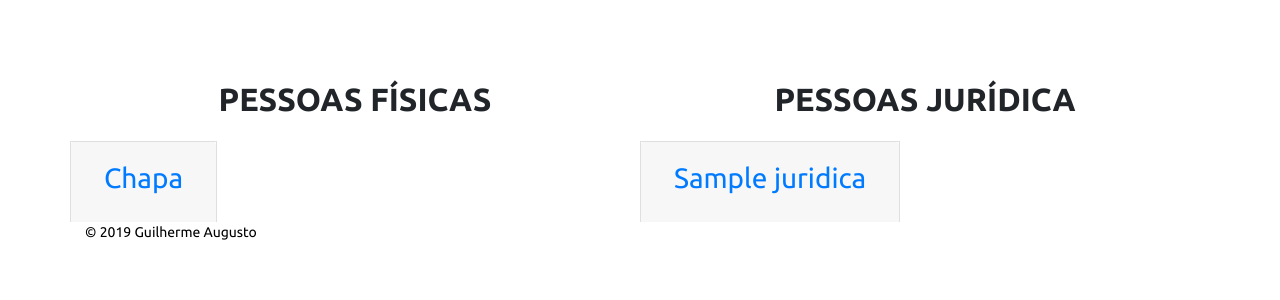
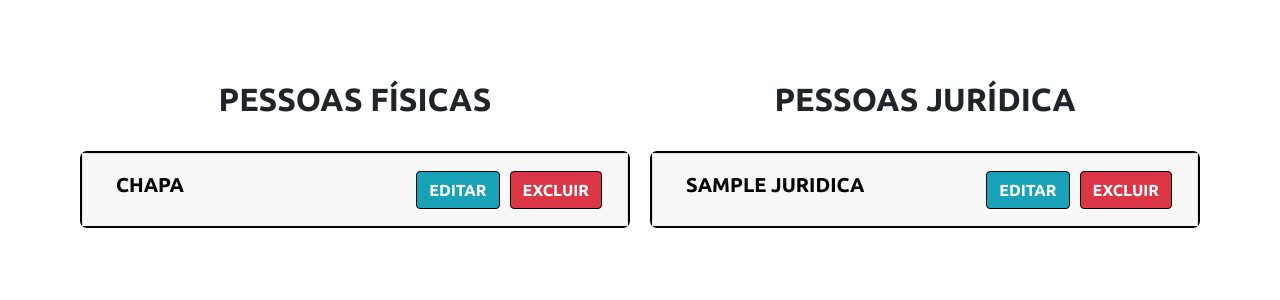
Before and after one commit to ChapaBr/agenda, a PHP site: page / in a window 1280 px wide. Shown: the part 92-392 px from the top of the page. Run offline with PHP 8.4, Linux system fonts and the light colour scheme; data comes from the database, SQL or seed files in the repository; tables that the repository leaves empty hold one stand-in row (values such as "Sample post").

Commit message:
Origin Master

```diff
--- a/assets/css/main.css
+++ b/assets/css/main.css
@@ -60,3 +60,41 @@ div.form-box select.custom-select {
 	border-radius: 7px;
 	color: #525252;
 }
+
+div.accordion {
+	width: 100%;
+	border: 2px solid #000;
+	border-radius: 7px;
+	margin: 10px;
+	text-align: center;
+}
+
+div.accordion button {
+	text-decoration: none;
+	color: #000;
+	text-transform: uppercase;
+	text-align: center;
+	font-weight: 700;
+	float: left;
+}
+
+div.accordion button h3 {
+	font-weight: 700;
+	font-size: 20px;
+}
+
+div.accordion button:hover {
+	text-decoration: none;
+	color: #303030;
+}
+
+div.accordion button.btn-edit {
+	float: right;
+	border: 1.3px solid #000;
+	margin: 5px;
+	color: #fff;
+}
+
+div.accordion button.btn-edit:hover {
+	color: #000;
+}
--- a/index.php
+++ b/index.php
@@ -12,11 +12,92 @@ $link = $con -> conecta_mysql();
 		<div class="row">
 			<div class="col-lg-6">
 				<h2 class="title">Pessoas Físicas</h2>
-				<?php require_once('lista_pessoa_fisica.php');?>
+
+				<?php
+				$success_delete = isset($_GET['success-delete']) ? $_GET['success-delete'] : 0;
+				$erro_delete = isset($_GET['erro-delete']) ? $_GET['erro-delete'] : 0;
+				$success_edit = isset($_GET['success-edit']) ? $_GET['success-edit'] : 0;
+				$erro_edit = isset($_GET['erro-edit']) ? $_GET['erro-edit'] : 0;
+				if ($success_delete == 1) {
+						echo '<div class="alert alert-success text-center" role="alert">
+								<strong>EXCLUIDO COM SUCESSO!</strong>
+								<button type="button" class="close" data-dismiss="alert" aria-label="Close">
+    								<span aria-hidden="true">&times;</span>
+  							  	</button>
+							  </div>';
+					}
+					if ($erro_delete == 1) {
+					 	echo '<div class="alert alert-danger text-center" role="alert">
+								<strong>ERRO AO TENTAR EXCLUIR</strong>
+								<button type="button" class="close" data-dismiss="alert" aria-label="Close">
+    								<span aria-hidden="true">&times;</span>
+  							  	</button>
+							  </div>';
+					 }
+
+					 if ($success_edit == 1) {
+						echo '<div class="alert alert-success text-center" role="alert">
+								<strong>EDITADO COM SUCESSO!</strong>
+								<button type="button" class="close" data-dismiss="alert" aria-label="Close">
+    								<span aria-hidden="true">&times;</span>
+  							  	</button>
+							  </div>';
+					}
+					if ($erro_edit == 1) {
+					 	echo '<div class="alert alert-danger text-center" role="alert">
+								<strong>ERRO AO TENTAR EDITAR</strong>
+								<button type="button" class="close" data-dismiss="alert" aria-label="Close">
+    								<span aria-hidden="true">&times;</span>
+  							  	</button>
+							  </div>';
+					 }
+
+					require_once('lista_pessoa_fisica.php');
+				?>
 			</div>
 			<div class="col-lg-6">
 				<h2 class="title">Pessoas Jurídica</h2>
-				<?php require_once('lista_pessoa_juridica.php');?>
+
+				<?php
+				$success_delete = isset($_GET['success-delete']) ? $_GET['success-delete'] : 0;
+				$erro_delete = isset($_GET['erro-delete']) ? $_GET['erro-delete'] : 0;
+				$success_edit = isset($_GET['success-edit']) ? $_GET['success-edit'] : 0;
+				$erro_edit = isset($_GET['erro-edit']) ? $_GET['erro-edit'] : 0;
+				if ($success_delete == 2) {
+						echo '<div class="alert alert-success text-center" role="alert">
+								<strong>EXCLUIDO COM SUCESSO!</strong>
+								<button type="button" class="close" data-dismiss="alert" aria-label="Close">
+    								<span aria-hidden="true">&times;</span>
+  							  	</button>
+							  </div>';
+					}
+					if ($erro_delete == 2) {
+					 	echo '<div class="alert alert-danger text-center" role="alert">
+								<strong>ERRO AO TENTAR EXCLUIR</strong>
+								<button type="button" class="close" data-dismiss="alert" aria-label="Close">
+    								<span aria-hidden="true">&times;</span>
+  							  	</button>
+							  </div>';
+					 }
+
+					 if ($success_edit == 2) {
+						echo '<div class="alert alert-success text-center" role="alert">
+								<strong>EDITADO COM SUCESSO!</strong>
+								<button type="button" class="close" data-dismiss="alert" aria-label="Close">
+    								<span aria-hidden="true">&times;</span>
+  							  	</button>
+							  </div>';
+					}
+					if ($erro_edit == 2) {
+					 	echo '<div class="alert alert-danger text-center" role="alert">
+								<strong>ERRO AO TENTAR EDITAR</strong>
+								<button type="button" class="close" data-dismiss="alert" aria-label="Close">
+    								<span aria-hidden="true">&times;</span>
+  							  	</button>
+							  </div>';
+					 }
+					require_once('lista_pessoa_juridica.php');
+				?>
 			</div>
 		</div>
 	</div>
--- a/layouts/footer.php
+++ b/layouts/footer.php
@@ -1,4 +1,4 @@
-<!-- Start Footer -->
+<!-- Start Footer
 <footer id="foot">
 	<div class="container">
 		<div class="row">
@@ -8,7 +8,7 @@
 		</div>
 	</div>
 </footer>
-<!-- End Footer -->
+ End Footer -->
 
 <!-- Start Java Script -->
 <script type="text/javascript" src="libs/jquery/jquery-3.3.1.min.js"></script>
--- a/lista_pessoa_fisica.php
+++ b/lista_pessoa_fisica.php
@@ -14,6 +14,19 @@
 		        <button class="btn btn-link" data-toggle="collapse" data-target="#fisica-<?php echo $item['id'];?>" aria-expanded="false">
           			<h3><?php echo $item['apelido'];?></h3>
 		        </button>
+		        <form method="post" action="controller/excluir.php">
+			    	<button class="btn btn-danger btn-edit" type="submit">
+			    		<input type="hidden" name="returnId" value="<?php echo $item['id'];?>">
+			    		<input type="hidden" name="pessoa_fisica" value="true">
+			    		Excluir
+			    	</button>
+			    </form>
+			    <form method="post" action="#">
+			    	<button class="btn btn-info btn-edit" type="submit">
+			    		<input type="hidden" name="<?php echo $item['id'];?>">
+			    		Editar
+			    </button>
+				</form>
 		      </h2>
 		    </div>
 
--- a/lista_pessoa_juridica.php
+++ b/lista_pessoa_juridica.php
@@ -14,6 +14,19 @@
 		        <button class="btn btn-link" data-toggle="collapse" data-target="#juridica-<?php echo $item['id'];?>" aria-expanded="false">
 			        <h3><?php echo $item['nome_fantasia'];?></h3>
 			    </button>
+			    <form method="post" action="controller/excluir.php">
+			    	<input type="hidden" name="returnId" value="<?php echo $item['id'];?>">
+			    	<input type="hidden" name="pessoa_juridica" value="true">
+			    	<button class="btn btn-danger btn-edit" type="submit">
+			    		Excluir
+			    	</button>
+			    </form>
+			    <form method="post" action="editar_pessoa_juridica.php">
+			    	<input type="hidden" name="returnId" value="<?php echo $item['id'];?>">
+			    	<button class="btn btn-info btn-edit" type="submit">
+			    		Editar
+			    	</button>
+				</form>
 		      </h2>
 		    </div>
 
```
Also changed, not shown: controller/editar.php (renamed from controller/cadastrar.php, +9 -11 lines), controller/excluir.php (added, +30 -0 lines), editar_pessoa_juridica.php (renamed from pessoa_juridica.php, +33 -42 lines).
